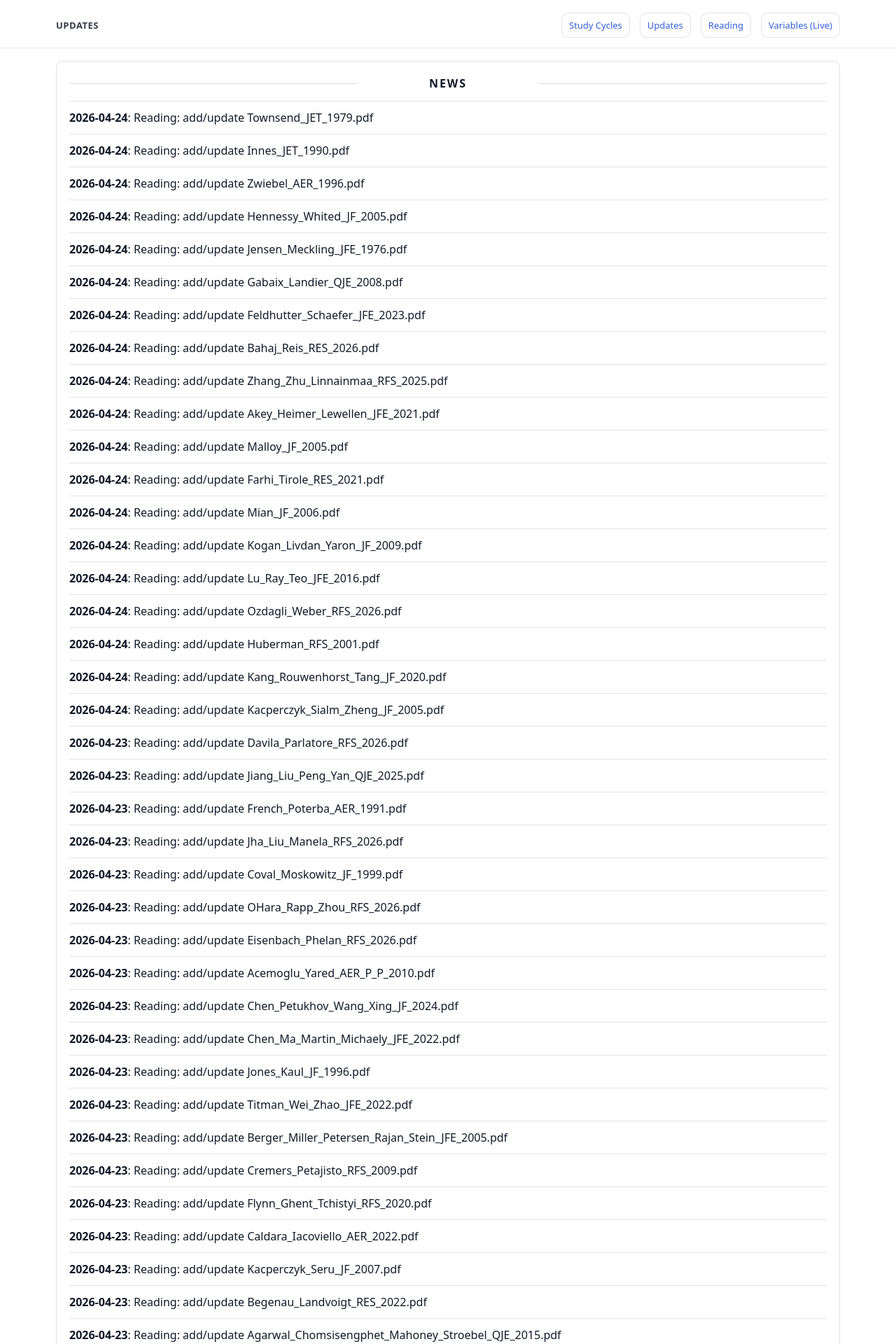
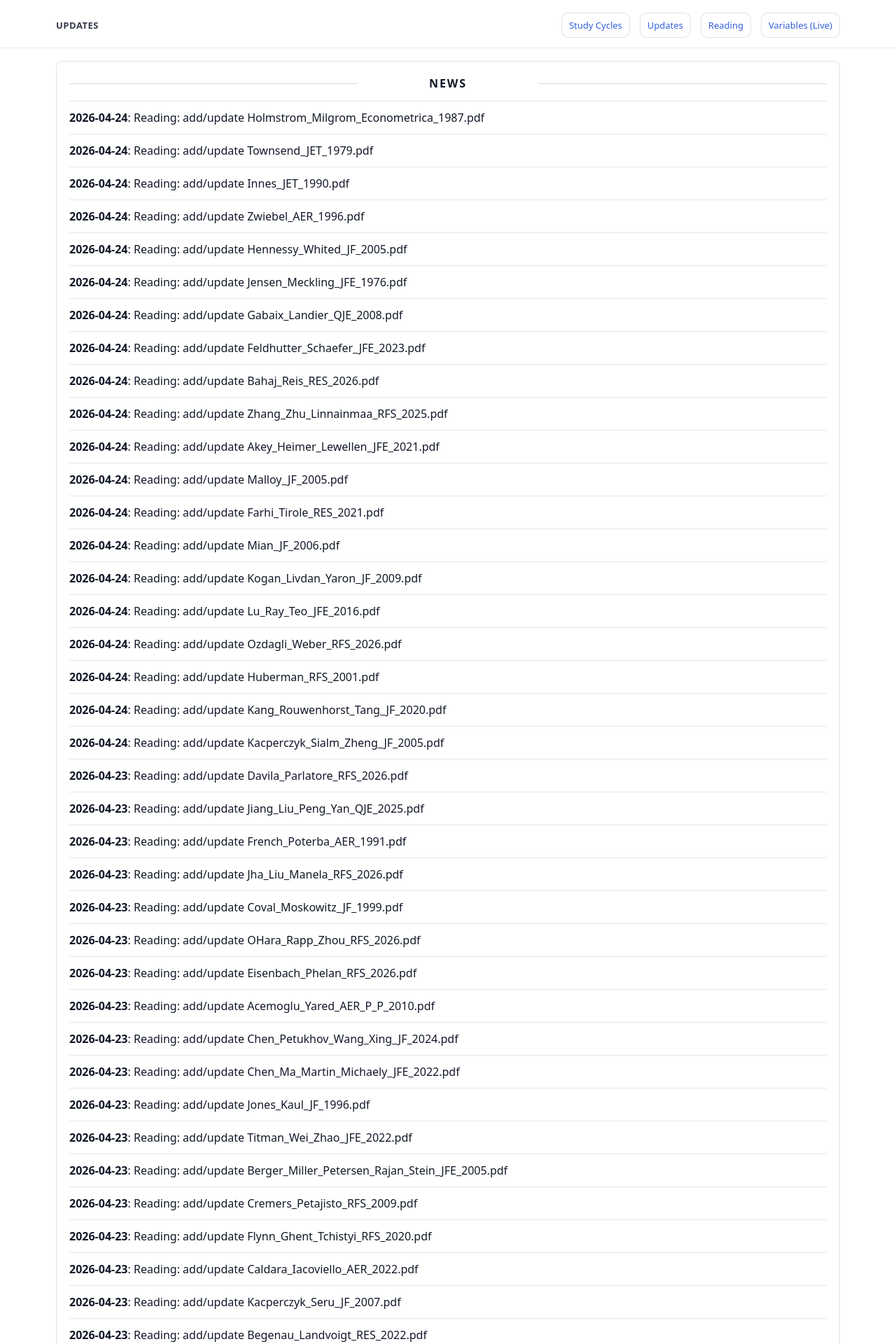
Before and after one commit to yaxinzn/study-archive, a Jekyll site: the page built from updates/index.md, in a window 1280 px wide. Shown: the top 1920 px of the page at 70% size. Built offline with Jekyll 4.4.1, drawn with Linux system fonts in a browser that asks for light colours; some of the changed text lies outside the part shown.

Commit message:
chore: update NEWS feed

```diff
--- a/_data/news.yml
+++ b/_data/news.yml
@@ -1,4 +1,7 @@
 # Auto-generated update history (sorted newest -> oldest). Do not edit manually.
+- ts: "1777036261"
+  date: "2026-04-24"
+  title: "Reading: add/update Holmstrom_Milgrom_Econometrica_1987.pdf"
 - ts: "1777036131"
   date: "2026-04-24"
   title: "Reading: add/update Townsend_JET_1979.pdf"
```
